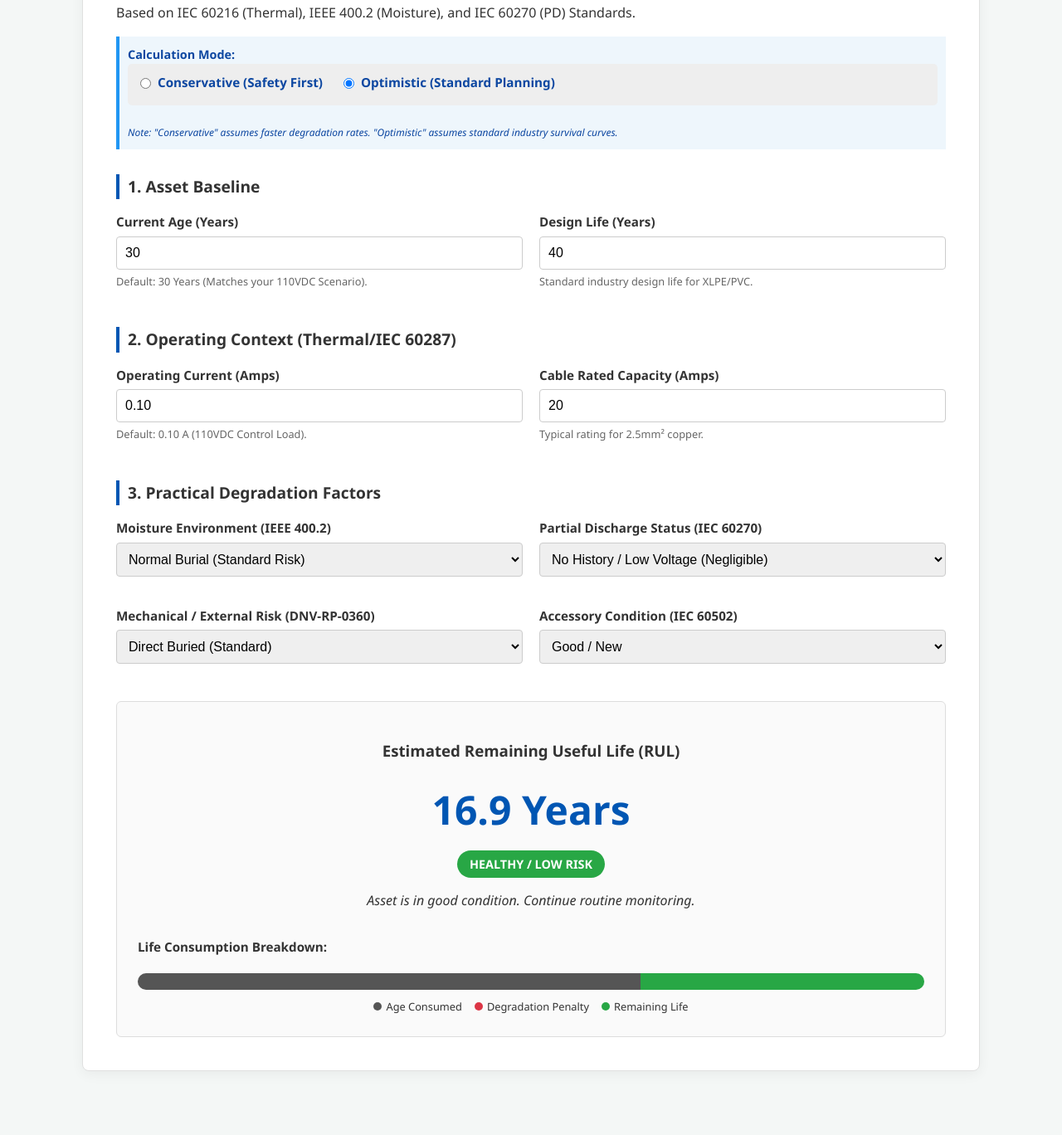
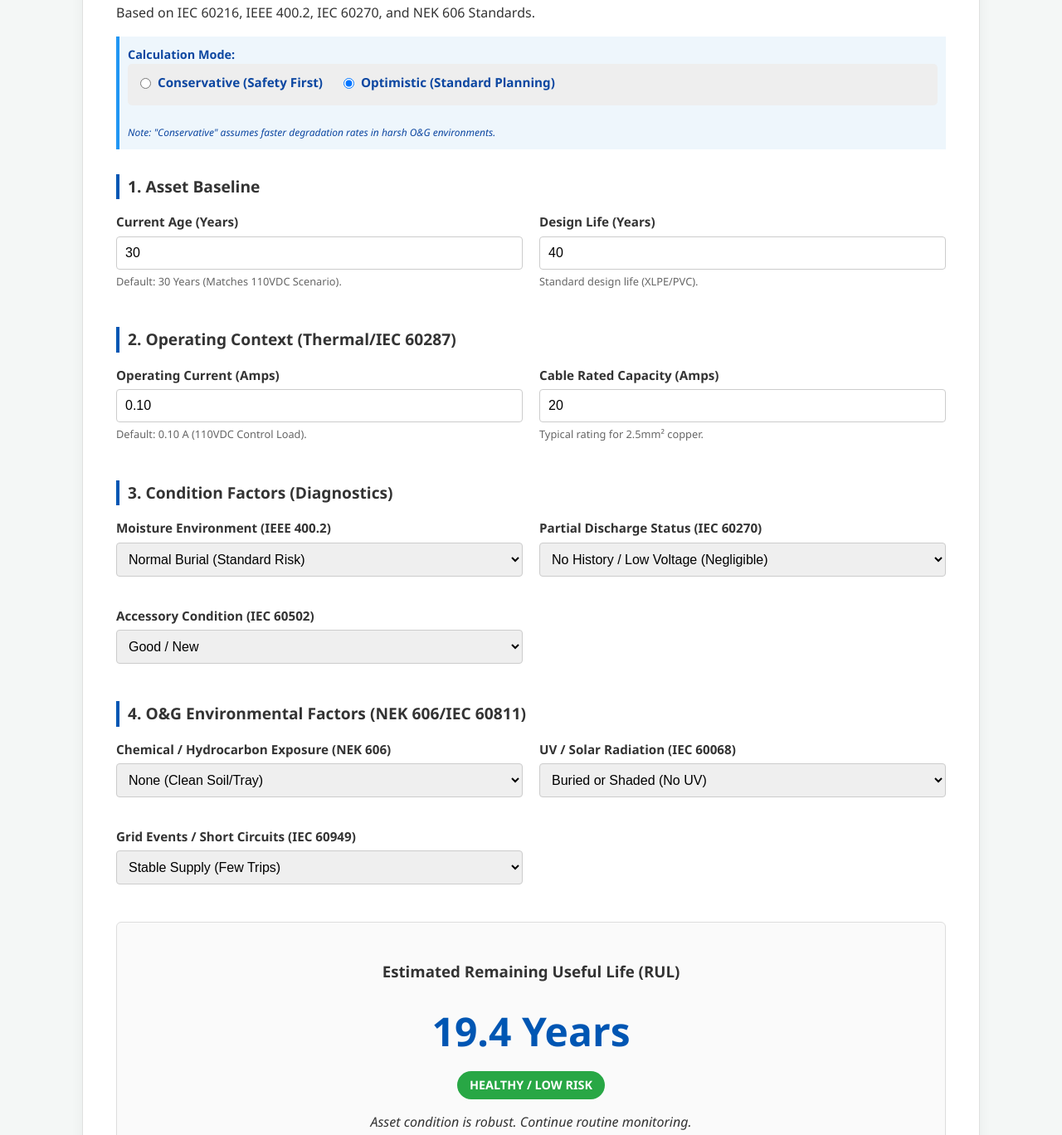
Before and after one commit to Zux12/Cable-Asset-Lifecycle, a plain HTML site: page index.html in a window 1280 px wide. Shown: the part 143-1511 px from the top of the page at 83% size. Before the commit the page ends 1454 px from the top, so only its background shows below. Drawn offline with Linux system fonts and the light colour scheme.

Commit message:
Update index.html

```diff
--- a/index.html
+++ b/index.html
@@ -3,7 +3,7 @@
 <head>
     <meta charset="UTF-8">
     <meta name="viewport" content="width=device-width, initial-scale=1.0">
-    <title>Cable Lifecycle Calculator | IEC & IEEE Standards</title>
+    <title>Advanced Cable Lifecycle Calculator | O&G Plant Edition</title>
     <style>
         /* SCIENTIFIC / LABORATORY THEME */
         :root {
@@ -92,7 +92,7 @@
             border: 1px solid #ccc;
             border-radius: 4px;
             font-size: 1rem;
-            box-sizing: border-box; /* Fix padding issues */
+            box-sizing: border-box;
         }
 
         .helper-text {
@@ -170,8 +170,8 @@
 <body>
 
 <div class="container">
-    <h1>Cable Asset Lifecycle Calculator</h1>
-    <p>Based on IEC 60216 (Thermal), IEEE 400.2 (Moisture), and IEC 60270 (PD) Standards.</p>
+    <h1>Cable Lifecycle Calculator (O&G Edition)</h1>
+    <p>Based on IEC 60216, IEEE 400.2, IEC 60270, and NEK 606 Standards.</p>
 
     <div class="note">
         <strong>Calculation Mode:</strong>
@@ -185,7 +185,7 @@
                 <span>Optimistic (Standard Planning)</span>
             </label>
         </div>
-        <small><em>Note: "Conservative" assumes faster degradation rates. "Optimistic" assumes standard industry survival curves.</em></small>
+        <small><em>Note: "Conservative" assumes faster degradation rates in harsh O&G environments.</em></small>
     </div>
 
     <form id="calcForm">
@@ -194,12 +194,12 @@
             <div class="form-group">
                 <label>Current Age (Years)</label>
                 <input type="number" id="age" value="30" oninput="calculateRUL()">
-                <span class="helper-text">Default: 30 Years (Matches your 110VDC Scenario).</span>
+                <span class="helper-text">Default: 30 Years (Matches 110VDC Scenario).</span>
             </div>
             <div class="form-group">
                 <label>Design Life (Years)</label>
                 <input type="number" id="designLife" value="40" oninput="calculateRUL()">
-                <span class="helper-text">Standard industry design life for XLPE/PVC.</span>
+                <span class="helper-text">Standard design life (XLPE/PVC).</span>
             </div>
         </div>
 
@@ -217,7 +217,7 @@
             </div>
         </div>
 
-        <h2>3. Practical Degradation Factors</h2>
+        <h2>3. Condition Factors (Diagnostics)</h2>
         <div class="input-grid">
             <div class="form-group">
                 <label>Moisture Environment (IEEE 400.2)</label>
@@ -236,14 +236,6 @@
                 </select>
             </div>
             <div class="form-group">
-                <label>Mechanical / External Risk (DNV-RP-0360)</label>
-                <select id="mech" onchange="calculateRUL()">
-                    <option value="protected">Protected (Duct/Tray)</option>
-                    <option value="buried" selected>Direct Buried (Standard)</option>
-                    <option value="exposed">High Excavation Area / Exposed</option>
-                </select>
-            </div>
-            <div class="form-group">
                 <label>Accessory Condition (IEC 60502)</label>
                 <select id="acc" onchange="calculateRUL()">
                     <option value="good" selected>Good / New</option>
@@ -252,6 +244,34 @@
                 </select>
             </div>
         </div>
+
+        <h2>4. O&G Environmental Factors (NEK 606/IEC 60811)</h2>
+        <div class="input-grid">
+            <div class="form-group">
+                <label>Chemical / Hydrocarbon Exposure (NEK 606)</label>
+                <select id="chemical" onchange="calculateRUL()">
+                    <option value="none" selected>None (Clean Soil/Tray)</option>
+                    <option value="splash">Occasional Splash / Fumes</option>
+                    <option value="immersion">Oil/Sludge Immersion (High Swelling Risk)</option>
+                </select>
+            </div>
+            <div class="form-group">
+                <label>UV / Solar Radiation (IEC 60068)</label>
+                <select id="uv" onchange="calculateRUL()">
+                    <option value="shaded" selected>Buried or Shaded (No UV)</option>
+                    <option value="exposed_res">Exposed (UV Resistant Jacket)</option>
+                    <option value="exposed_std">Exposed (Standard Jacket - Cracking Risk)</option>
+                </select>
+            </div>
+            <div class="form-group">
+                <label>Grid Events / Short Circuits (IEC 60949)</label>
+                <select id="grid" onchange="calculateRUL()">
+                    <option value="stable" selected>Stable Supply (Few Trips)</option>
+                    <option value="frequent">Frequent Trips / Faults (Thermal Shock)</option>
+                </select>
+            </div>
+        </div>
+
     </form>
 
     <div class="result-box">
@@ -269,7 +289,7 @@
             </div>
             <div class="legend">
                 <span><span class="dot" style="background-color: #555;"></span>Age Consumed</span>
-                <span><span class="dot" style="background-color: #dc3545;"></span>Degradation Penalty</span>
+                <span><span class="dot" style="background-color: #dc3545;"></span>Total Penalty</span>
                 <span><span class="dot" style="background-color: #28a745;"></span>Remaining Life</span>
             </div>
         </div>
@@ -286,57 +306,57 @@
         const rating = parseFloat(document.getElementById('rating').value) || 1;
         const mode = document.querySelector('input[name="sensitivity"]:checked').value;
 
-        // 2. CALCULATE THERMAL FACTOR (Physics Model)
-        // If load is < 20% of rating, thermal ageing is negligible (Life extension factor > 1.0)
-        // If load is > 80%, thermal ageing accelerates.
+        // 2. THERMAL FACTOR
         let utilization = load / rating;
         let f_thermal = 1.0;
-
         if (utilization < 0.20) {
-            f_thermal = 1.3; // Low load extension (like your 110VDC cable)
+            f_thermal = 1.3; // Low load extension
         } else if (utilization > 0.80) {
             f_thermal = 0.8; // High load penalty
-        } else {
-            f_thermal = 1.0; // Normal
         }
 
-        // 3. GET DEGRADATION FACTORS (Based on Mode)
-        // [Conservative Value, Optimistic Value]
+        // 3. DEFINE FACTORS [Conservative, Optimistic]
         const factors = {
-            moisture: {
-                dry: [1.0, 1.0],
-                normal: [0.90, 0.95],
-                wet: [0.60, 0.75]
+            // Existing
+            moisture: { dry: [1.0, 1.0], normal: [0.90, 0.95], wet: [0.60, 0.75] },
+            pd: { none: [1.0, 1.0], suspected: [0.80, 0.90], active: [0.20, 0.30] },
+            acc: { good: [1.0, 1.0], aged: [0.80, 0.90], defective: [0.50, 0.60] },
+
+            // New O&G Factors
+            chemical: {
+                none: [1.0, 1.0],
+                splash: [0.85, 0.90], // Slight penalty for surface contact
+                immersion: [0.50, 0.70] // Heavy penalty for swelling/softening
             },
-            pd: {
-                none: [1.0, 1.0],
-                suspected: [0.80, 0.90],
-                active: [0.20, 0.30]
+            uv: {
+                shaded: [1.0, 1.0],
+                exposed_res: [0.90, 0.95], // Resistant still ages slowly
+                exposed_std: [0.60, 0.80] // Standard jacket fails fast in UV
             },
-            mech: {
-                protected: [1.0, 1.0],
-                buried: [0.90, 0.95],
-                exposed: [0.70, 0.80]
-            },
-            acc: {
-                good: [1.0, 1.0],
-                aged: [0.80, 0.90],
-                defective: [0.50, 0.60]
+            grid: {
+                stable: [1.0, 1.0],
+                frequent: [0.85, 0.90] // Thermal shock penalty
             }
         };
 
         let modeIndex = (mode === 'conservative') ? 0 : 1;
 
+        // Get Values
         let p_moist = factors.moisture[document.getElementById('moisture').value][modeIndex];
         let p_pd = factors.pd[document.getElementById('pd').value][modeIndex];
-        let p_mech = factors.mech[document.getElementById('mech').value][modeIndex];
         let p_acc = factors.acc[document.getElementById('acc').value][modeIndex];
 
+        let p_chem = factors.chemical[document.getElementById('chemical').value][modeIndex];
+        let p_uv = factors.uv[document.getElementById('uv').value][modeIndex];
+        let p_grid = factors.grid[document.getElementById('grid').value][modeIndex];
+
         // 4. MASTER CALCULATION
-        // Total Estimated Life = Design Life * Thermal * (Product of Penalties)
-        let totalLife = designLife * f_thermal * (p_moist * p_pd * p_mech * p_acc);
+        // All penalties are multiplicative
+        let combinedPenalty = p_moist * p_pd * p_acc * p_chem * p_uv * p_grid;
 
-        // Cap Total Life reasonably (e.g., max 2x Design Life)
+        let totalLife = designLife * f_thermal * combinedPenalty;
+
+        // Cap Total Life reasonably
         if (totalLife > designLife * 2) totalLife = designLife * 2;
 
         let remaining = totalLife - age;
@@ -352,21 +372,21 @@
         if (remaining > 15) {
             badge.style.backgroundColor = "var(--success)";
             badge.innerText = "Healthy / Low Risk";
-            rec.innerText = "Asset is in good condition. Continue routine monitoring.";
+            badge.style.color = "white";
+            rec.innerText = "Asset condition is robust. Continue routine monitoring.";
         } else if (remaining > 5) {
             badge.style.backgroundColor = "var(--warning)";
             badge.innerText = "Warning / Plan Replacement";
             badge.style.color = "#333";
-            rec.innerText = "Asset is approaching end of life. Schedule Tier 1 diagnostics (VLF Tan Delta) to refine estimate.";
+            rec.innerText = "Approaching end of life. Schedule VLF Tan Delta testing to verify insulation integrity.";
         } else {
             badge.style.backgroundColor = "var(--danger)";
             badge.innerText = "Critical / Replace Soon";
             badge.style.color = "white";
-            rec.innerText = "Immediate attention required. High risk of failure.";
+            rec.innerText = "High risk of failure. Prioritize replacement or detailed Tier 1 diagnostics immediately.";
         }
 
         // Update Charts
-        // We normalize to Total Life to show percentages
         let totalForBar = Math.max(age + remaining, totalLife);
         let pctAge = (age / totalForBar) * 100;
         let pctRem = (remaining / totalForBar) * 100;
```
